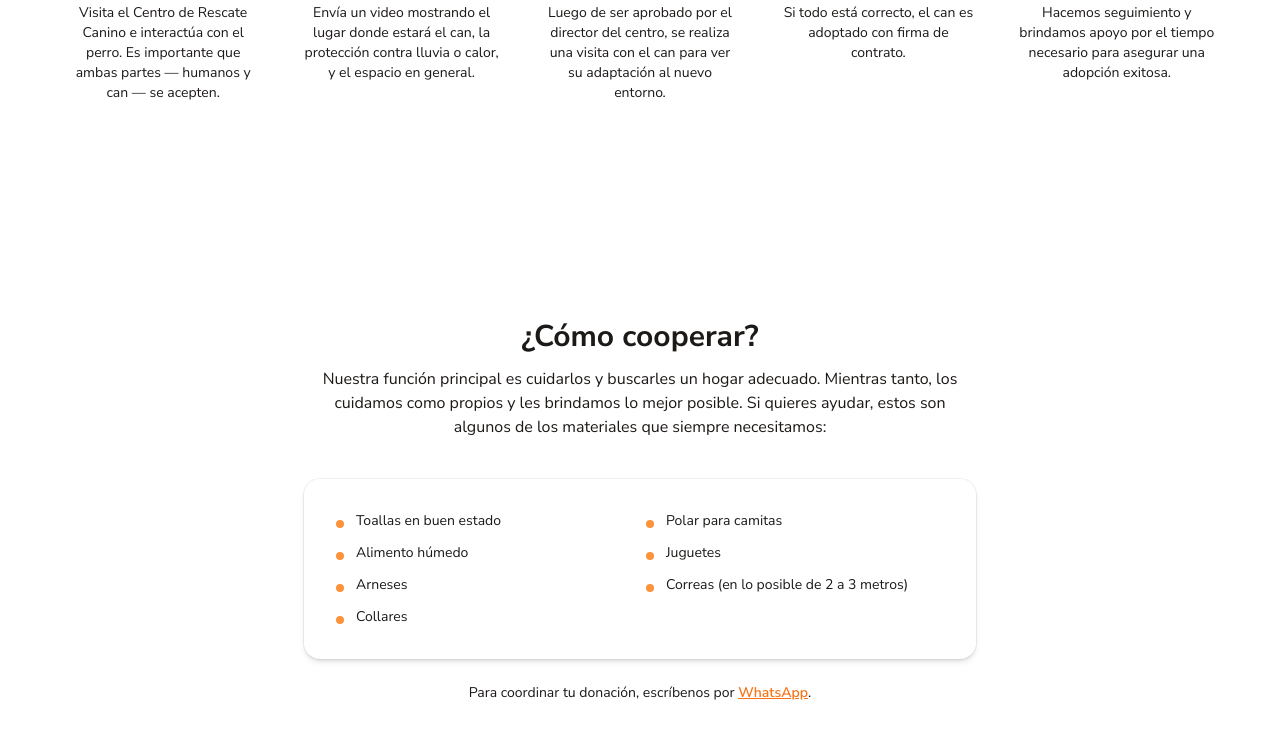
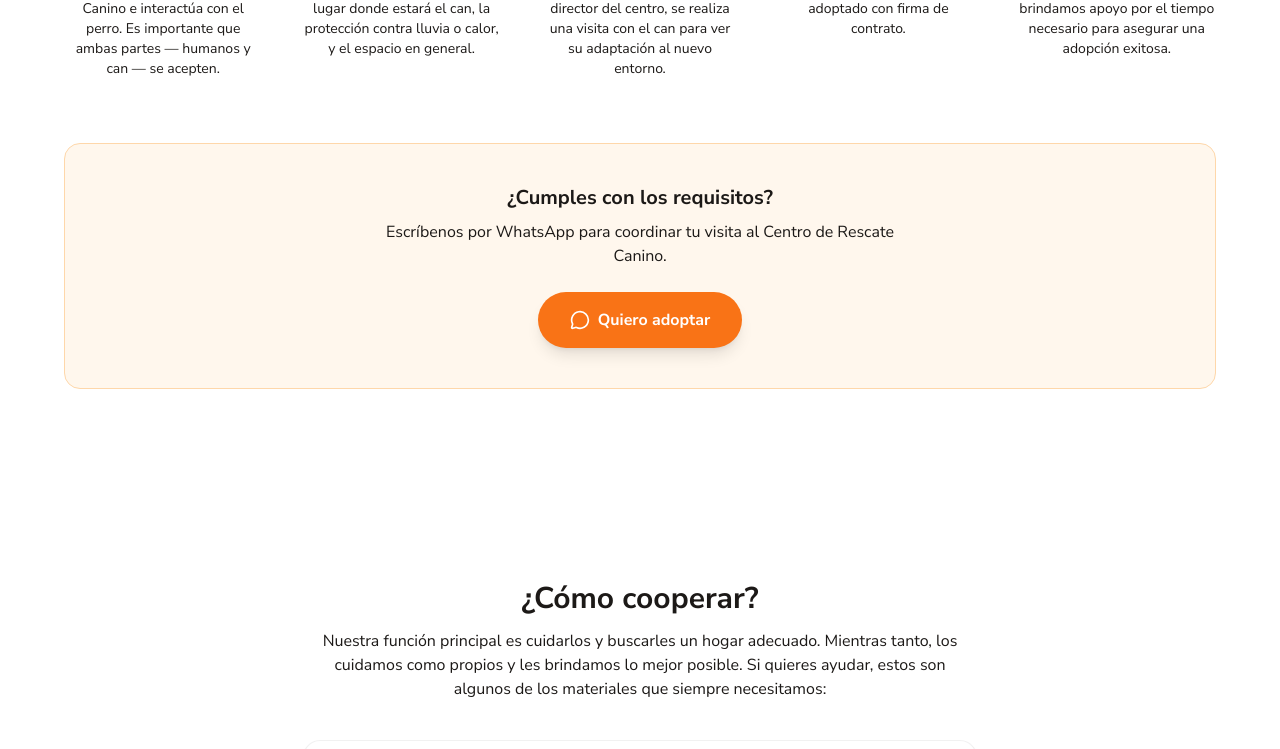
Before and after one commit to KorryKo/crc-voluntarios, a Next.js app: page / in a window 1280 px wide. Shown: the part 1749-2498 px from the top of the page. Built offline with nearby package versions, Linux system fonts and the light colour scheme; no server answers; the database is empty.

Commit message:
change cta behaviour, clean code

```diff
--- a/app/(public)/page.tsx
+++ b/app/(public)/page.tsx
@@ -4,7 +4,7 @@ import DogsSection from "@/components/DogsSection";
 import AdoptionRules from "@/components/AdoptionRules";
 import DonationSection from "@/components/DonationSection";
 import { getDogs } from "@/lib/dogs";
-import { ORG_NAME, SITE_URL, INSTAGRAM_URL, getWhatsAppUrl, WA_MESSAGES } from "@/lib/constants";
+import { ORG_NAME, SITE_URL, INSTAGRAM_URL } from "@/lib/constants";
 
 export const revalidate = 0;
 
@@ -51,16 +51,14 @@ export default async function Home() {
         subtitle="Somos voluntarios que trabajamos en el Centro de Rescate Canino de Ñuñoa cuidando perros abandonados. Conócelos y cambia una vida — la de ellos y la tuya."
         cta={
           <a
-            href={getWhatsAppUrl(WA_MESSAGES.adoption)}
-            target="_blank"
-            rel="noopener noreferrer"
+            href="#como-adoptar"
             className="inline-block rounded-full bg-white px-8 py-4 text-base font-bold text-secondary-700 shadow-xl transition hover:bg-secondary-50"
           >
             Quiero adoptar
           </a>
         }
       />
-      <div className="mx-auto max-w-7xl px-6 pt-24 pb-24 sm:px-10 lg:px-16">
+      <div className="mx-auto max-w-7xl px-6 py-24 sm:px-10 lg:px-16">
         <h2 className="mb-3 text-center text-3xl font-bold text-text-primary">
           Nuestros Perros
         </h2>
--- a/app/(public)/sobre-nosotros/page.tsx
+++ b/app/(public)/sobre-nosotros/page.tsx
@@ -94,7 +94,7 @@ export default async function SobreNosotros() {
       />
 
       {/* Nuestra historia */}
-      <section className="pt-24 pb-24">
+      <section className="py-24">
         <div className="mx-auto max-w-7xl px-6 sm:px-10 lg:px-16">
           <div className="flex flex-col items-center gap-12 md:flex-row md:items-center md:gap-16">
             <div className="shrink-0">
--- a/app/(public)/voluntariado/page.tsx
+++ b/app/(public)/voluntariado/page.tsx
@@ -4,6 +4,7 @@ import HeroSection from "@/components/HeroSection";
 import { Footprints, GamepadIcon, SprayCan, ShowerHead, Heart, MessageCircle, ClipboardList, GraduationCap, PartyPopper, UserCheck, Clock, Users, HandHeart, ShieldCheck } from "lucide-react";
 import InfoCard from "@/components/InfoCard";
 import StepsGrid from "@/components/StepsGrid";
+import WhatsAppCTA from "@/components/WhatsAppCTA";
 import { ORG_NAME, SITE_URL, getWhatsAppUrl, WA_MESSAGES } from "@/lib/constants";
 
 export const metadata: Metadata = {
@@ -122,9 +123,7 @@ export default function Voluntariado() {
 
         cta={
           <a
-            href={getWhatsAppUrl(WA_MESSAGES.volunteer)}
-            target="_blank"
-            rel="noopener noreferrer"
+            href="#requisitos-voluntario"
             className="inline-block rounded-full bg-white px-8 py-4 text-base font-bold text-secondary-700 shadow-xl transition hover:bg-secondary-50"
           >
             Quiero ser voluntario
@@ -132,7 +131,7 @@ export default function Voluntariado() {
         }
       />
 
-      <section className="bg-bg-warm pt-24 pb-24">
+      <section className="bg-bg-warm py-24">
         <div className="mx-auto max-w-7xl px-6 sm:px-10 lg:px-16">
           <h2 className="text-center text-3xl font-bold text-text-primary">
             ¿Qué hacemos como voluntarios?
@@ -145,7 +144,7 @@ export default function Voluntariado() {
         </div>
       </section>
 
-      <section className="mx-auto max-w-7xl px-6 py-16 sm:px-10 lg:px-16">
+      <section className="mx-auto max-w-7xl px-6 py-24 sm:px-10 lg:px-16">
         <div className="overflow-hidden rounded-2xl">
           <Image
             src="/voluntarios.jpg"
@@ -158,7 +157,7 @@ export default function Voluntariado() {
         </div>
       </section>
 
-      <section className="py-24">
+      <section id="requisitos-voluntario" className="scroll-mt-24 py-24">
         <div className="mx-auto max-w-3xl px-6 sm:px-10">
           <h2 className="text-center text-3xl font-bold text-text-primary">
             Requisitos
@@ -179,6 +178,13 @@ export default function Voluntariado() {
               ))}
             </ul>
           </InfoCard>
+
+          <WhatsAppCTA
+            className="mt-12"
+            description="Escríbenos por WhatsApp para coordinar tu primera visita al Centro de Rescate Canino."
+            buttonLabel="Quiero ser voluntario"
+            href={getWhatsAppUrl(WA_MESSAGES.volunteer)}
+          />
         </div>
       </section>
 
--- a/app/globals.css
+++ b/app/globals.css
@@ -1,4 +1,8 @@
 @import "tailwindcss";
+
+html {
+  scroll-behavior: smooth;
+}
 
 :root {
   /* Primary - White/Neutral */
--- a/components/AdoptionRules.tsx
+++ b/components/AdoptionRules.tsx
@@ -8,6 +8,8 @@ import {
 } from "lucide-react";
 import InfoCard from "@/components/InfoCard";
 import StepsGrid from "@/components/StepsGrid";
+import WhatsAppCTA from "@/components/WhatsAppCTA";
+import { getWhatsAppUrl, WA_MESSAGES } from "@/lib/constants";
 
 const requirements = [
   "Ser mayor de edad.",
@@ -52,7 +54,7 @@ const steps = [
 
 export default function AdoptionRules() {
   return (
-    <section className="bg-bg-warm py-30">
+    <section id="como-adoptar" className="bg-bg-warm py-24 scroll-mt-24">
       <div className="mx-auto max-w-7xl px-6 sm:px-10 lg:px-16">
         <h2 className="text-center text-3xl font-bold text-text-primary">
           ¿Cómo adoptar?
@@ -81,6 +83,14 @@ export default function AdoptionRules() {
 
         {/* Pasos */}
         <StepsGrid steps={steps} columns={5} />
+
+        {/* CTA */}
+        <WhatsAppCTA
+          className="mt-16"
+          description="Escríbenos por WhatsApp para coordinar tu visita al Centro de Rescate Canino."
+          buttonLabel="Quiero adoptar"
+          href={getWhatsAppUrl(WA_MESSAGES.adoption)}
+        />
       </div>
     </section>
   );
--- /dev/null
+++ b/components/WhatsAppCTA.tsx
@@ -0,0 +1,37 @@
+import { MessageCircle } from "lucide-react";
+
+interface WhatsAppCTAProps {
+  title?: string;
+  description: string;
+  buttonLabel: string;
+  href: string;
+  className?: string;
+}
+
+export default function WhatsAppCTA({
+  title = "¿Cumples con los requisitos?",
+  description,
+  buttonLabel,
+  href,
+  className,
+}: WhatsAppCTAProps) {
+  return (
+    <div
+      className={`rounded-2xl bg-secondary-50 border border-secondary-200 px-8 py-10 text-center ${className ?? ""}`}
+    >
+      <h3 className="text-xl font-bold text-text-primary">{title}</h3>
+      <p className="mx-auto mt-2 max-w-lg text-text-secondary">
+        {description}
+      </p>
+      <a
+        href={href}
+        target="_blank"
+        rel="noopener noreferrer"
+        className="mt-6 inline-flex items-center gap-2 rounded-full bg-secondary-500 px-8 py-4 text-base font-bold text-white shadow-lg transition hover:bg-secondary-600"
+      >
+        <MessageCircle className="h-5 w-5" />
+        {buttonLabel}
+      </a>
+    </div>
+  );
+}
```
